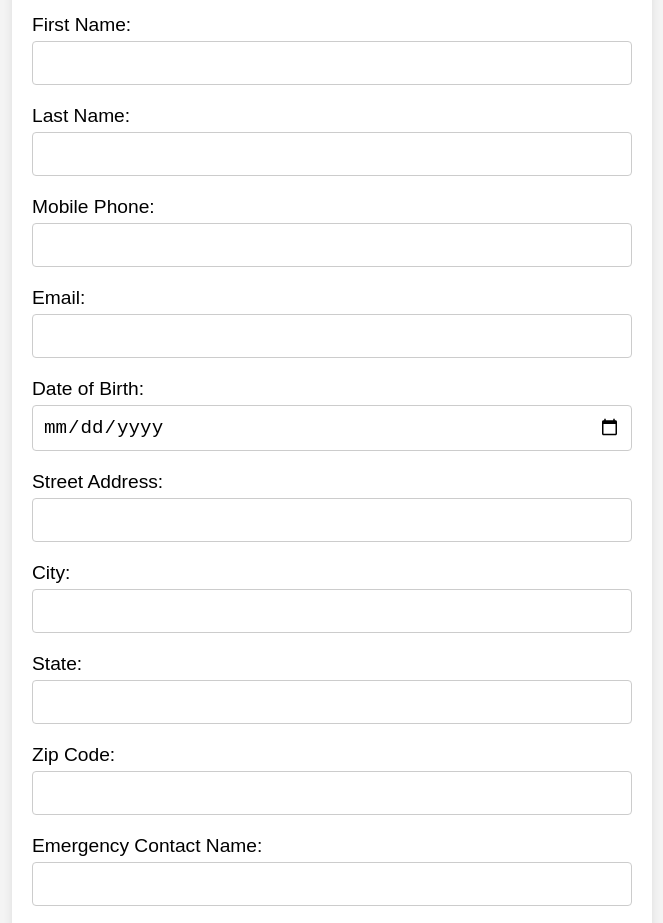
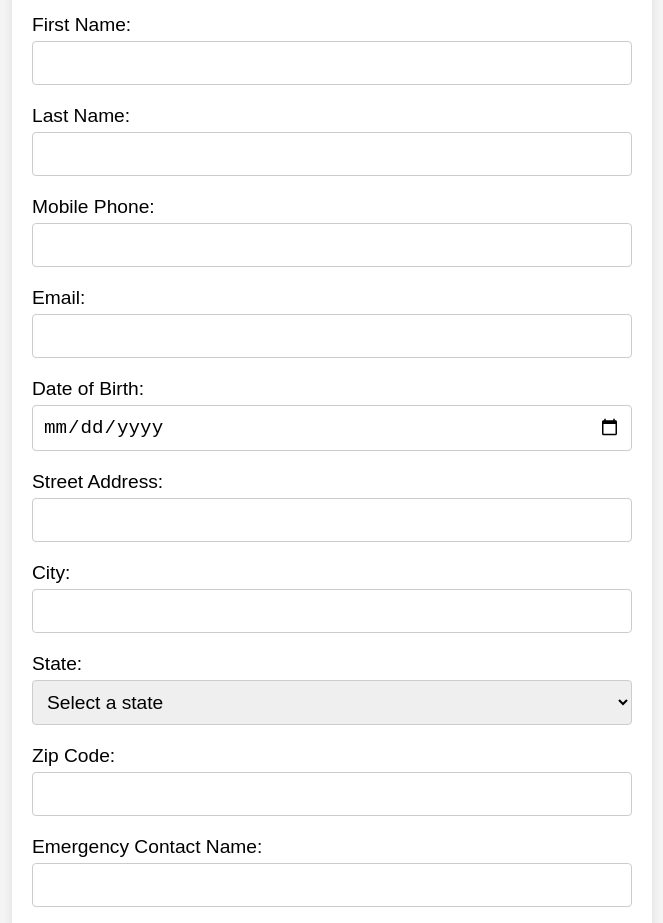
Before and after one commit to randyer/ATM-website, a website: page NewPatientForm.html in a window 1280 px wide. Shown: the part 113-1036 px from the top of the page, without its empty margins (308-971 px from the left). Drawn offline with Linux system fonts and the light colour scheme.

Commit message:
updated state to dropdown

```diff
--- a/NewPatientForm.html
+++ b/NewPatientForm.html
@@ -182,7 +182,59 @@
 
         <div class="form-field">
           <label for="state">State:</label>
-          <input type="text" id="state" name="state" required />
+          <select id="state" name="state" required>
+            <option value="">Select a state</option>
+            <option value="AL">AL - Alabama</option>
+            <option value="AK">AK - Alaska</option>
+            <option value="AZ">AZ - Arizona</option>
+            <option value="AR">AR - Arkansas</option>
+            <option value="CA">CA - California</option>
+            <option value="CO">CO - Colorado</option>
+            <option value="CT">CT - Connecticut</option>
+            <option value="DE">DE - Delaware</option>
+            <option value="FL">FL - Florida</option>
+            <option value="GA">GA - Georgia</option>
+            <option value="HI">HI - Hawaii</option>
+            <option value="ID">ID - Idaho</option>
+            <option value="IL">IL - Illinois</option>
+            <option value="IN">IN - Indiana</option>
+            <option value="IA">IA - Iowa</option>
+            <option value="KS">KS - Kansas</option>
+            <option value="KY">KY - Kentucky</option>
+            <option value="LA">LA - Louisiana</option>
+            <option value="ME">ME - Maine</option>
+            <option value="MD">MD - Maryland</option>
+            <option value="MA">MA - Massachusetts</option>
+            <option value="MI">MI - Michigan</option>
+            <option value="MN">MN - Minnesota</option>
+            <option value="MS">MS - Mississippi</option>
+            <option value="MO">MO - Missouri</option>
+            <option value="MT">MT - Montana</option>
+            <option value="NE">NE - Nebraska</option>
+            <option value="NV">NV - Nevada</option>
+            <option value="NH">NH - New Hampshire</option>
+            <option value="NJ">NJ - New Jersey</option>
+            <option value="NM">NM - New Mexico</option>
+            <option value="NY">NY - New York</option>
+            <option value="NC">NC - North Carolina</option>
+            <option value="ND">ND - North Dakota</option>
+            <option value="OH">OH - Ohio</option>
+            <option value="OK">OK - Oklahoma</option>
+            <option value="OR">OR - Oregon</option>
+            <option value="PA">PA - Pennsylvania</option>
+            <option value="RI">RI - Rhode Island</option>
+            <option value="SC">SC - South Carolina</option>
+            <option value="SD">SD - South Dakota</option>
+            <option value="TN">TN - Tennessee</option>
+            <option value="TX">TX - Texas</option>
+            <option value="UT">UT - Utah</option>
+            <option value="VT">VT - Vermont</option>
+            <option value="VA">VA - Virginia</option>
+            <option value="WA">WA - Washington</option>
+            <option value="WV">WV - West Virginia</option>
+            <option value="WI">WI - Wisconsin</option>
+            <option value="WY">WY - Wyoming</option>
+          </select>
         </div>
 
         <div class="form-field">
```
